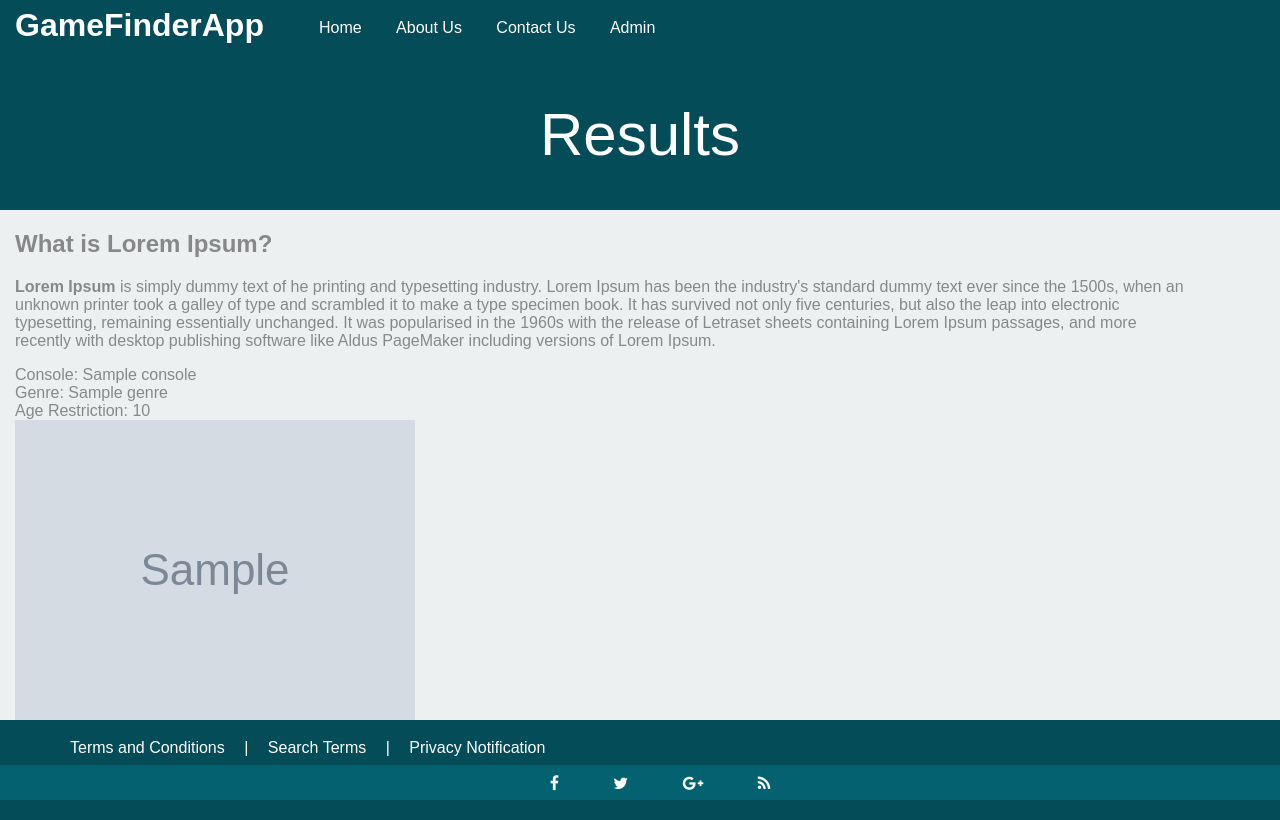
After one commit to amartinez0627/djangoTutorials, a Django app: template homeworksite/gamefinderapp/templates/gamefinderapp/results.html in a window 1280 px wide. The commit adds this page. Run offline with Django 3.2, Linux system fonts and the light colour scheme; the template is opened without the code that fills it: most values are stand-ins (such as "Sample title", 1, 10 or a date in 2020); grey boxes marked "Sample" are stand-in pictures; some libraries are stand-ins or nearby versions.

Commit message:
Finished second page

```diff
--- /dev/null
+++ b/homeworksite/gamefinderapp/templates/gamefinderapp/results.html
@@ -0,0 +1,70 @@
+{% load static %}
+<link rel="stylesheet" href="{% static 'gamefinderapp/css/index-style.css' %}">
+<script src="{% static 'gamefinderapp/js/index-js.js' %}"></script>
+<script src = "https://code.jquery.com/jquery-1.10.2.js"></script>
+<link rel="stylesheet" href="https://maxcdn.bootstrapcdn.com/font-awesome/4.2.0/css/font-awesome.min.css">
+
+<header class="header">
+  <div class="container">
+    <h1 class="logo">GameFinderApp</h1>
+    <ul class="nav">
+      <li><a href="#">Home</a></li>
+      <li><a href="#">About Us</a></li>
+      <li><a href="#">Contact Us</a></li>
+      <li><a href="{% url 'admin:index' %}">Admin</a></li>
+    </ul>
+  </div>
+</header>
+
+<script>
+  var consoleValues = ["Personal Computer","PlayStation 4", "X Box One"];
+  var genreValues = [
+      "Action","Adventure","Sports","Shooting","Musical","Fighting","Racing"
+      ];
+  var ageValues=[
+    "Adults Only","Mature","Teen","EveryOne",'Early Childhood'
+  ];
+  $(document).ready(function(){
+    $("#consoleInfo").html(consoleValues[$("#consoleInfo").text]);
+  });
+
+
+
+</script>
+<div class="banner"> Results </div>
+
+
+    <div class="container">
+      <h2>What is Lorem Ipsum?</h2>
+      <p><b>Lorem Ipsum </b>is simply dummy text of he printing and typesetting industry. Lorem Ipsum has been the industry's standard dummy text ever since the 1500s, when an unknown printer took a galley of type and scrambled it to make a type specimen book. It has survived not only five centuries, but also the leap into electronic typesetting, remaining essentially unchanged. It was popularised in the 1960s with the release of Letraset sheets containing Lorem Ipsum passages, and more recently with desktop publishing software like Aldus PageMaker including versions of Lorem Ipsum.</p>
+      {% if game_found %}
+        <div>Console: <span id="consoleInfo">{{ game_found.console }}</span></div>
+        <div>Genre: <span id="genreInfo">{{ game_found.genre }}</span></div>
+        <div>Age Restriction: <span id="ageInfo" style="margin-bottom:20px">{{ game_found.age_restriction }}</span></div>
+        <img src="{{ game_found.game_image.url }}">
+      {% endif %}
+</div>
+
+
+
+<div class="bottom-nav fixed-bottom">
+  <ul class="nav">
+    <li><a href="#"><i class="fa fa-facebook"></i></a></li>
+    <li><a href="#"><i class="fa fa-twitter"></i></a></li>
+    <li><a href="#"><i class="fa fa-google-plus"></i></a></li>
+    <li><a href="#"><i class="fa fa-rss"></i></a></li>
+  </ul>
+</div>
+<footer class="footer">
+  <div class="container">
+    <ul class="nav">
+      <li><a href="#fake">Terms and Conditions</a> </li>
+      <li>|</li>
+      <li><a href="#fake">Search Terms</a> </li>
+      <li>|</li>
+      <li><a href="#fake">Privacy Notification</a> </li>
+
+    </ul>
+  </div>
+  <p class="copy"> Copy rights @ </p>
+</footer>
--- a/homeworksite/gamefinderapp/urls.py
+++ b/homeworksite/gamefinderapp/urls.py
@@ -4,5 +4,5 @@ from . import views
 
 urlpatterns = [
     path('',views.index, name='index'),
-    path('<string:console_param>/<string:genre_param>/<int:age_param>/results/', views.results, name = 'results'),
+    path('<int:console_param>/<int:genre_param>/<int:age_param>/results', views.results, name = 'results'),
 ]
```
Also changed, not shown: homeworksite/gamefinderapp/templates/gamefinderapp/index.html (+4 -4 lines), homeworksite/gamefinderapp/views.py (+29 -4 lines), homeworksite/db.sqlite3, homeworksite/gamefinderapp/migrations/0002_auto_20181116_2348.py (added), homeworksite/gamefinderapp/migrations/0003_auto_20181116_2349.py (added).
